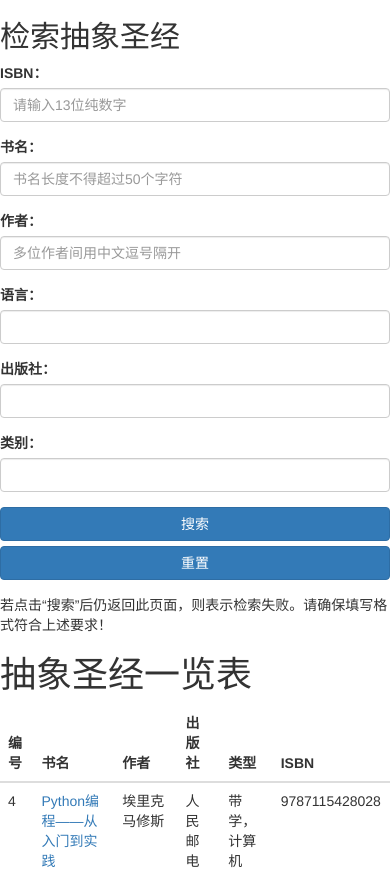
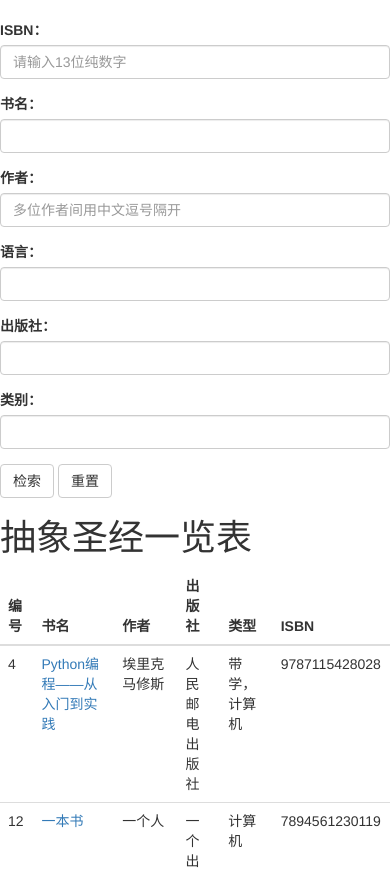
Before and after one commit to jqdai/bookstore_management_system, a Django app: page /bookstore/books/ in a window 390 px wide. Shown: the part 52-926 px from the top of the page. Run offline with Django 3.2, Linux system fonts and the light colour scheme; a user stored in the database is signed in; data comes from the database, SQL or seed files in the repository.

Commit message:
Update book_list.html

```diff
--- a/bookstore/templates/bookstore/book_list.html
+++ b/bookstore/templates/bookstore/book_list.html
@@ -2,60 +2,37 @@
 
 {% block content %}
 
-    <form method="POST" role="form" class="form-horizontal">
+<form method="POST" role="form" class="form-inline">
 {% csrf_token %}
-        <h2>检索抽象圣经</h2>
 
   <div class="form-group">
-            <label for="id_ISBN" class="col-md-3 control-label">ISBN：</label>
-            <div class="col-md-9">
+    <label for="id_ISBN">ISBN：</label>
     <input type="text" class="form-control" id="id_ISBN" name="ISBN" placeholder="请输入13位纯数字">
   </div>
+  <div class="form-group">
+    <label for="id_name">书名：</label>
+    <input type="text" class="form-control" id="id_name" name="name">
+  </div>
+  <div class="form-group">
+    <label for="id_author">作者：</label>
+    <input type="text" class="form-control" name="author" id="id_author" placeholder="多位作者间用中文逗号隔开">
+  </div>
+  <div class="form-group">
+    <label for="id_language">语言：</label>
+    <input type="text" class="form-control" name="language" id="id_language">
+  </div>
+  <div class="form-group">
+    <label for="id_publisher">出版社：</label>
+    <input type="text" class="form-control" name="publisher" id="id_publisher">
+  </div>
+  <div class="form-group">
+    <label for="id_category">类别：</label>
+    <input type="text" class="form-control" name="category" id="id_category">
   </div>
 
-        <div class="form-group">
-            <label for="id_name" class="col-md-3 control-label">书名：</label>
-            <div class="col-md-9">
-                <input type="text" class="form-control" id="id_name" name="name" placeholder="书名长度不得超过50个字符">
-            </div>
-        </div>
-
-        <div class="form-group">
-            <label for="id_author" class="col-md-3 control-label">作者：</label>
-            <div class="col-md-9">
-                <input type="text" class="form-control" name="author" id="id_author" placeholder="多位作者间用中文逗号隔开">
-            </div>
-        </div>
-
-        <div class="form-group">
-            <label for="id_language" class="col-md-3 control-label">语言：</label>
-            <div class="col-md-9">
-                <input type="text" class="form-control" name="language" id="id_language">
-            </div>
-        </div>
-
-        <div class="form-group">
-            <label for="id_publisher" class="col-md-3 control-label">出版社：</label>
-            <div class="col-md-9">
-                <input type="text" class="form-control" name="publisher" id="id_publisher">
-            </div>
-        </div>
-
-        <div class="form-group">
-            <label for="id_category" class="col-md-3 control-label">类别：</label>
-            <div class="col-md-9">
-                <input type="text" class="form-control" name="category" id="id_category">
-            </div>
-        </div>
-
-        <div class="form-group">
-            <div class="col-md-4 col-md-offset-4">
-                <button class="btn btn btn-primary btn-block" type="submit">搜索</button>
-                <button class="btn btn btn-primary btn-block" type="reset">重置</button>
-            </div>
-        </div>
+  <button type="submit" class="btn btn-default">检索</button>
+  <button type="reset" class="btn btn-default">重置</button>
 </form>
-    <p>若点击“搜索”后仍返回此页面，则表示检索失败。请确保填写格式符合上述要求！</p>
 
 {% if messages %}
 <script>
```
Lines whose indentation alone changed are shown as unchanged.
